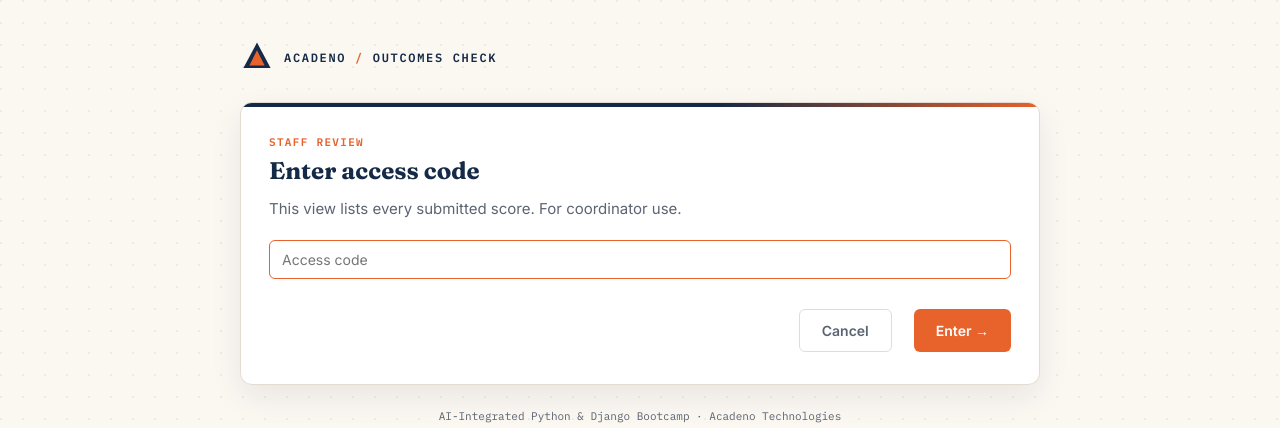
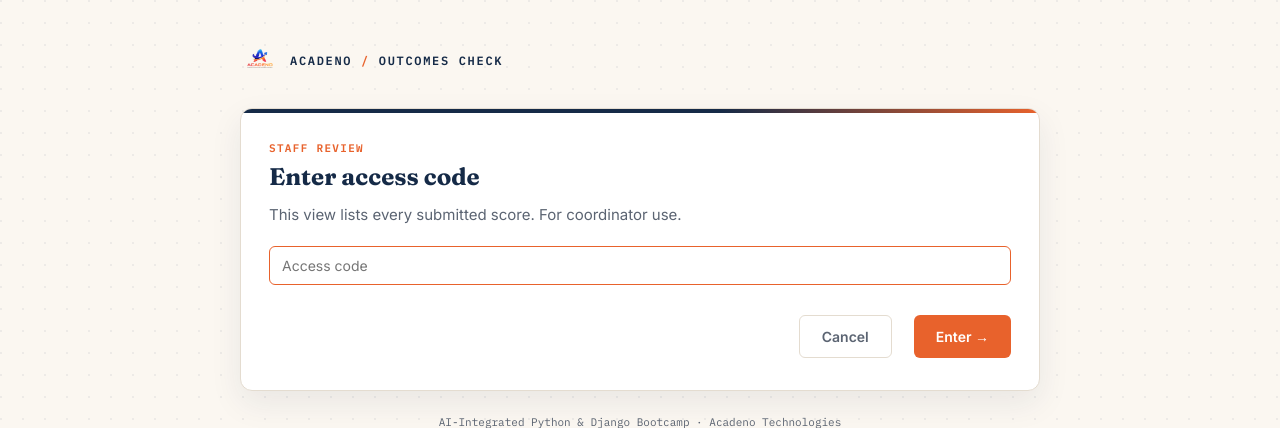
Before and after one commit to arathyrajeesh/vimal-jyothi-questinaire, a Django app: page /staff/ in a window 1280 px wide. Shown: the top 428 px of the page. Run offline with Django 5.2, Linux system fonts and the light colour scheme.

Commit message:
Add logo.png to brandbar header

```diff
--- a/quiz/templates/quiz/base.html
+++ b/quiz/templates/quiz/base.html
@@ -100,10 +100,7 @@ input[type="text"]:focus, input[type="password"]:focus{border-color:var(--orange
 <div class="shell">
 
   <div class="brandbar">
-    <svg class="mark" viewBox="0 0 40 40" fill="none">
-      <path d="M20 3 L36 33 H4 L20 3Z" fill="#152A47"/>
-      <path d="M20 12 L29 30 H11 L20 12Z" fill="#E8622C"/>
-    </svg>
+    <img src="{% static 'quiz/logo.png' %}" alt="Acadeno Logo" class="brand-logo" style="height:40px; width:auto; display:block;">
     <div class="brandtext">ACADENO <span>/</span> OUTCOMES CHECK</div>
   </div>
 
```
Also changed, not shown: quiz/static/quiz/logo.png (added).
